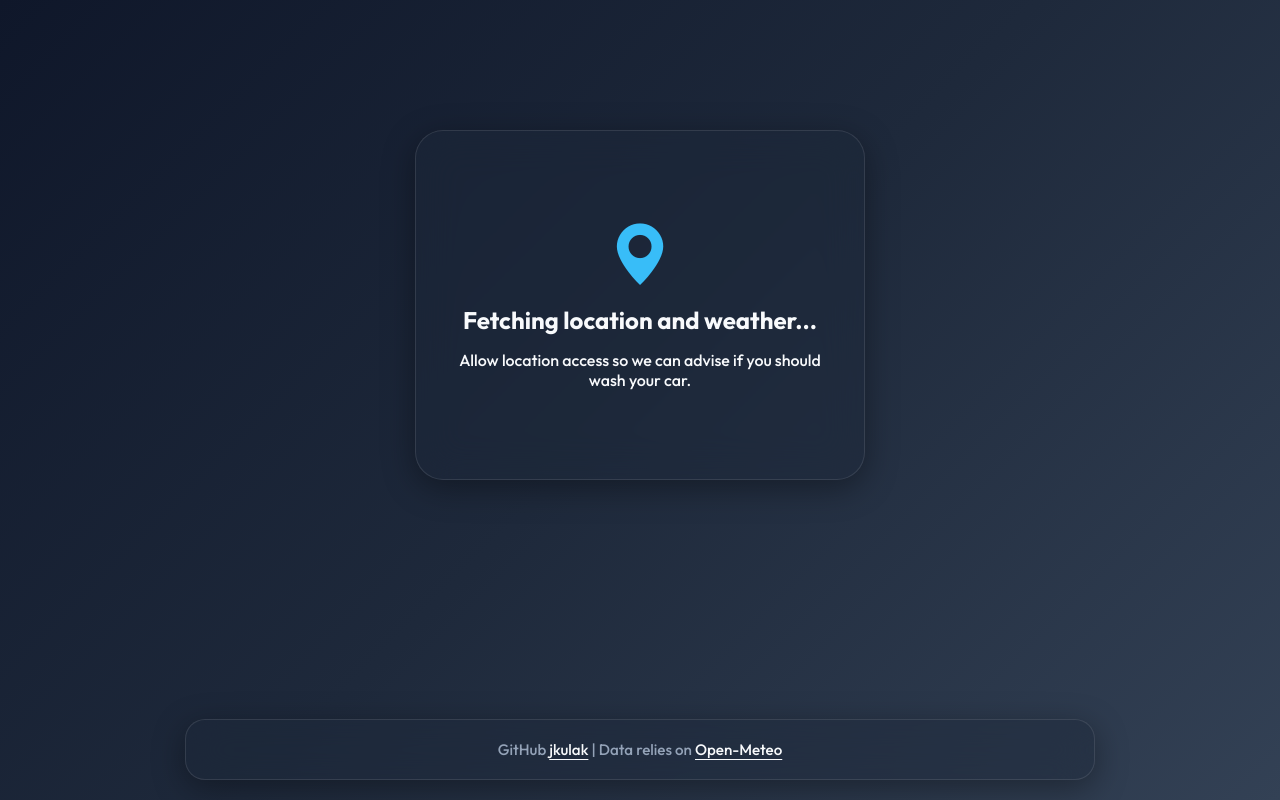
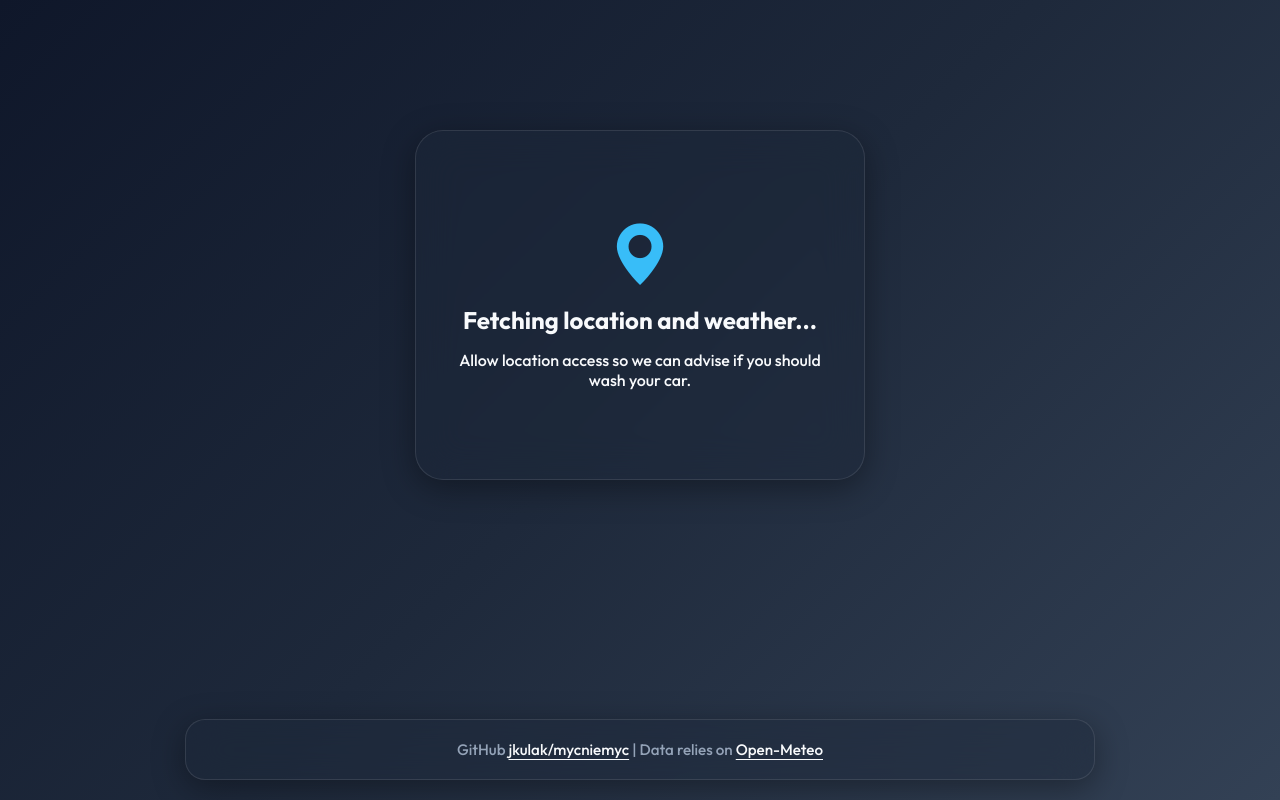
Before and after one commit to jkulak/mycniemyc, a plain HTML site: page index.html in a window 1280 px wide. Drawn offline with nearby package versions, Linux system fonts and the light colour scheme.

Commit message:
docs: clarify GitHub repository link text in footer.

```diff
--- a/index.html
+++ b/index.html
@@ -62,7 +62,7 @@
 
         <footer class="glass-panel footer-panel">
             <p><span data-i18n="made_by">GitHub</span> <a href="https://github.com/jkulak/mycniemyc" target="_blank"
-                    id="info-trigger">jkulak</a> | <span data-i18n="data_from">Dane polegają na</span> <a
+                    id="info-trigger">jkulak/mycniemyc</a> | <span data-i18n="data_from">Dane polegają na</span> <a
                     href="https://open-meteo.com/" target="_blank">Open-Meteo</a></p>
         </footer>
     </div>
```
